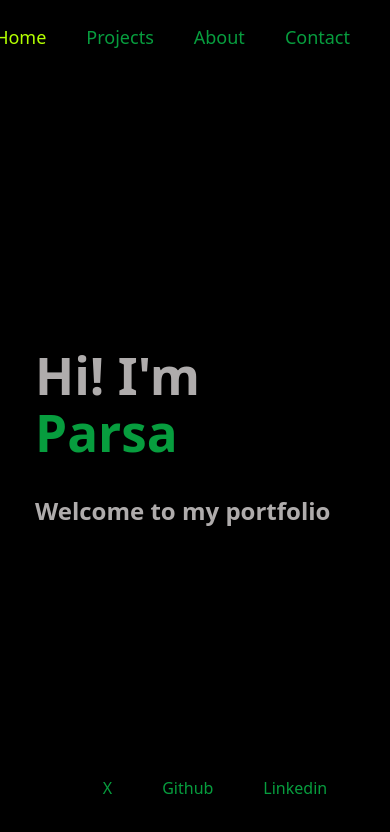
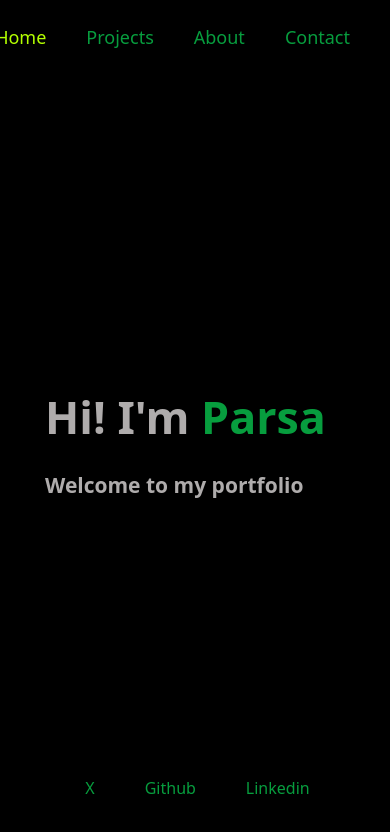
Before and after one commit to parsamh8/Portfolio-React, a React (Vite) app: page / in a window 390 px wide. Shown: the top 832 px of the page. Built offline with nearby package versions, Linux system fonts and the light colour scheme.

Commit message:
media dim

```diff
--- a/src/style.css
+++ b/src/style.css
@@ -149,3 +149,25 @@ h1 {
   font-size: 3.2em;
   line-height: 1.1;
 }
+
+
+@media (max-width: 435px) {
+  body {
+    font-size: 14px;
+    margin: 10px;
+  }
+  footer .footerInfo {
+    padding-right: 35px;
+
+  }
+
+}
+
+@media (max-width: 365px) {
+  body {
+    font-size: 14px;
+    margin: 10px;
+    margin-top: 9rem;
+  }
+
+}
```
